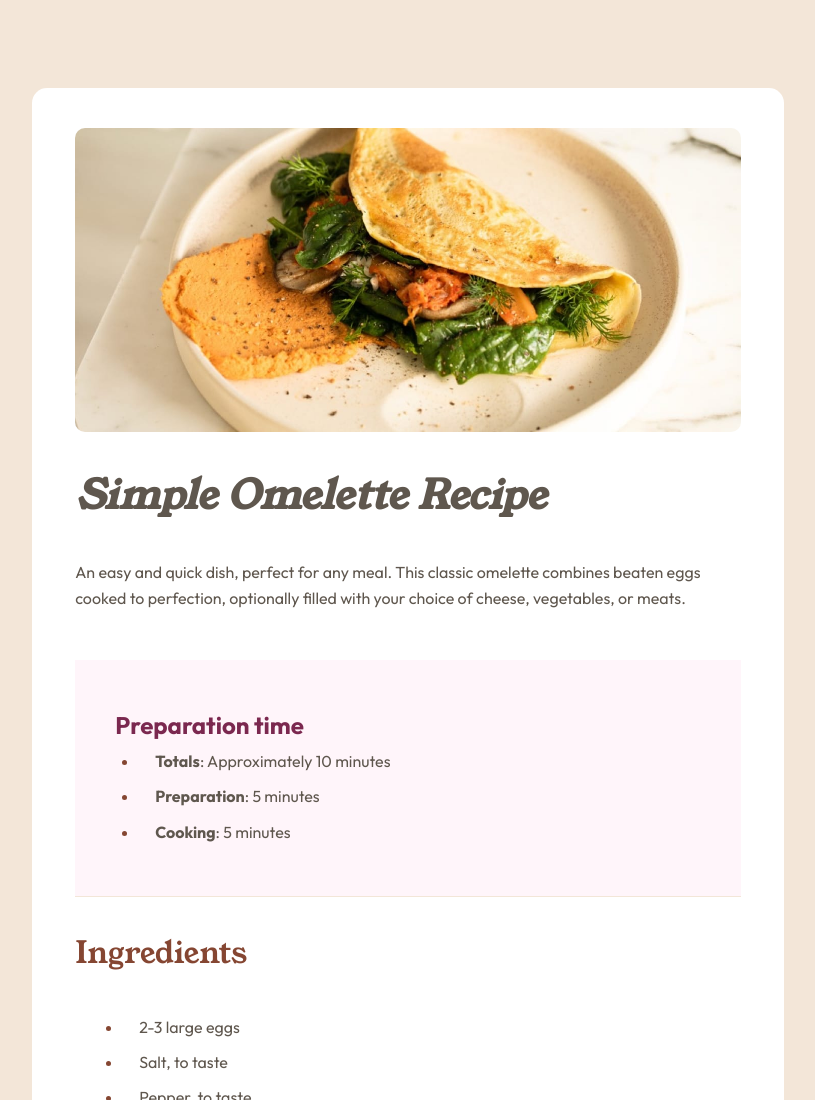
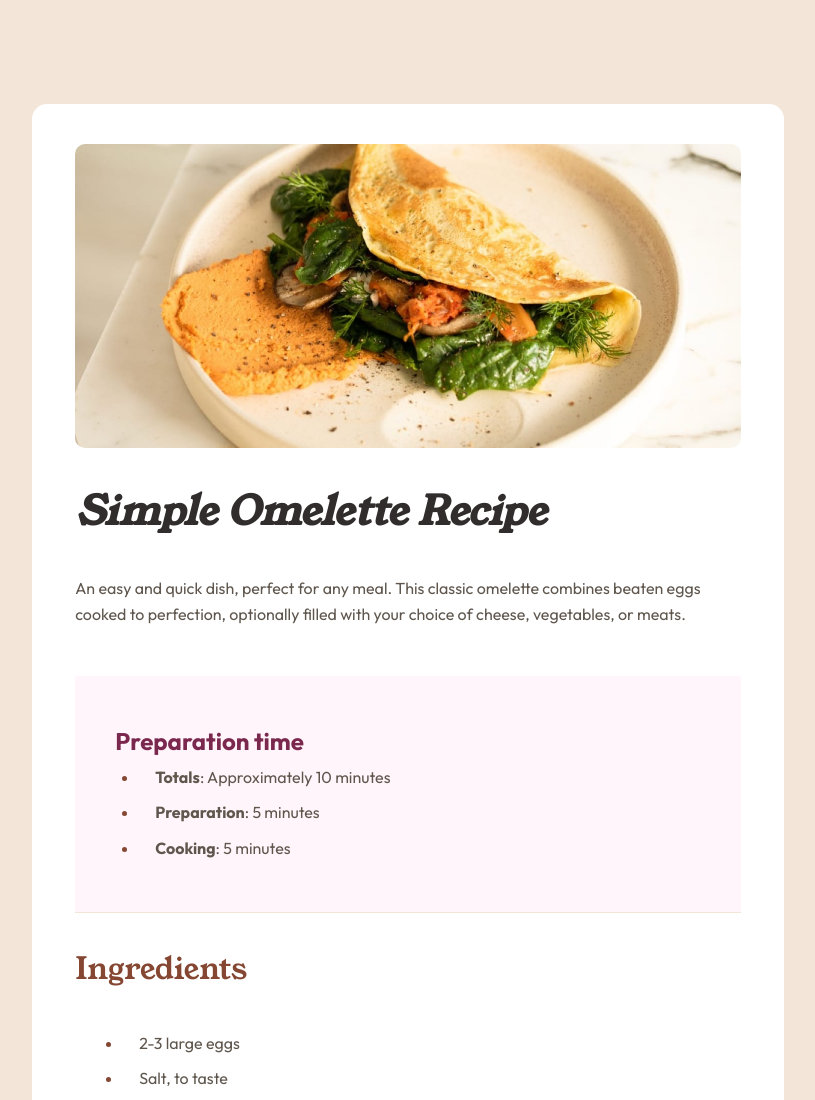
Before and after one commit to Muhammed61699/Recipe-page, a plain HTML site: page index.html in a window 1280 px wide. Shown: the top 1100 px of the page, without its empty margins (232-1047 px from the left). Drawn offline with Linux system fonts and the light colour scheme.

Commit message:
Update Style.css

```diff
--- a/Style.css
+++ b/Style.css
@@ -25,7 +25,7 @@ body{
 .main-card{
     background-color:  var(--White);
     width: min(87.5%, 47rem);
-    margin: 5.5rem auto;
+    margin: 6.5rem auto;
     border-radius: 15px;
     padding: 2.5rem 2.7rem 2rem;
     font-family: 'Outfit', sans-serif;
@@ -50,6 +50,7 @@ h1{
     font-size: 2.5rem;
     font-style: oblique;
     padding: 2rem 0rem;
+    color: var(--dark-charcoal);
 }
 .Preparation{
     background-color: var(--Rose-White);
```
